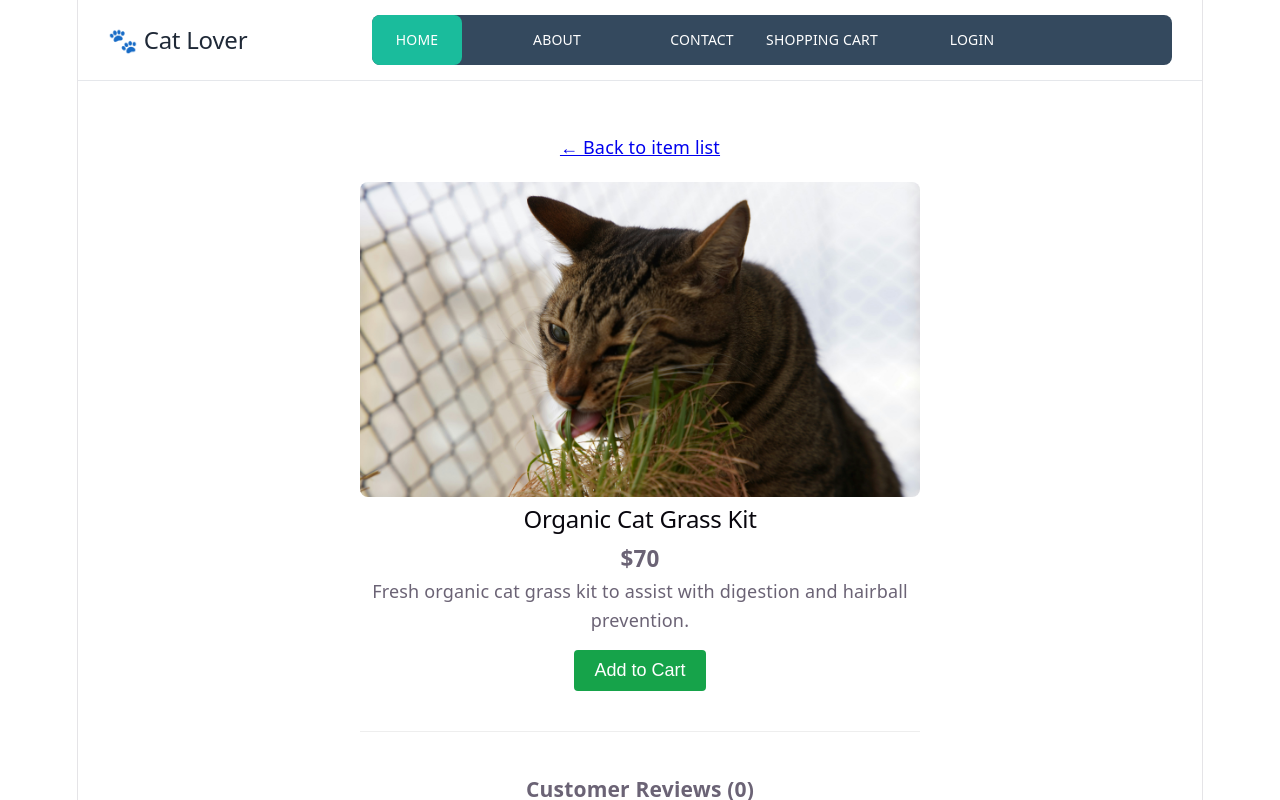
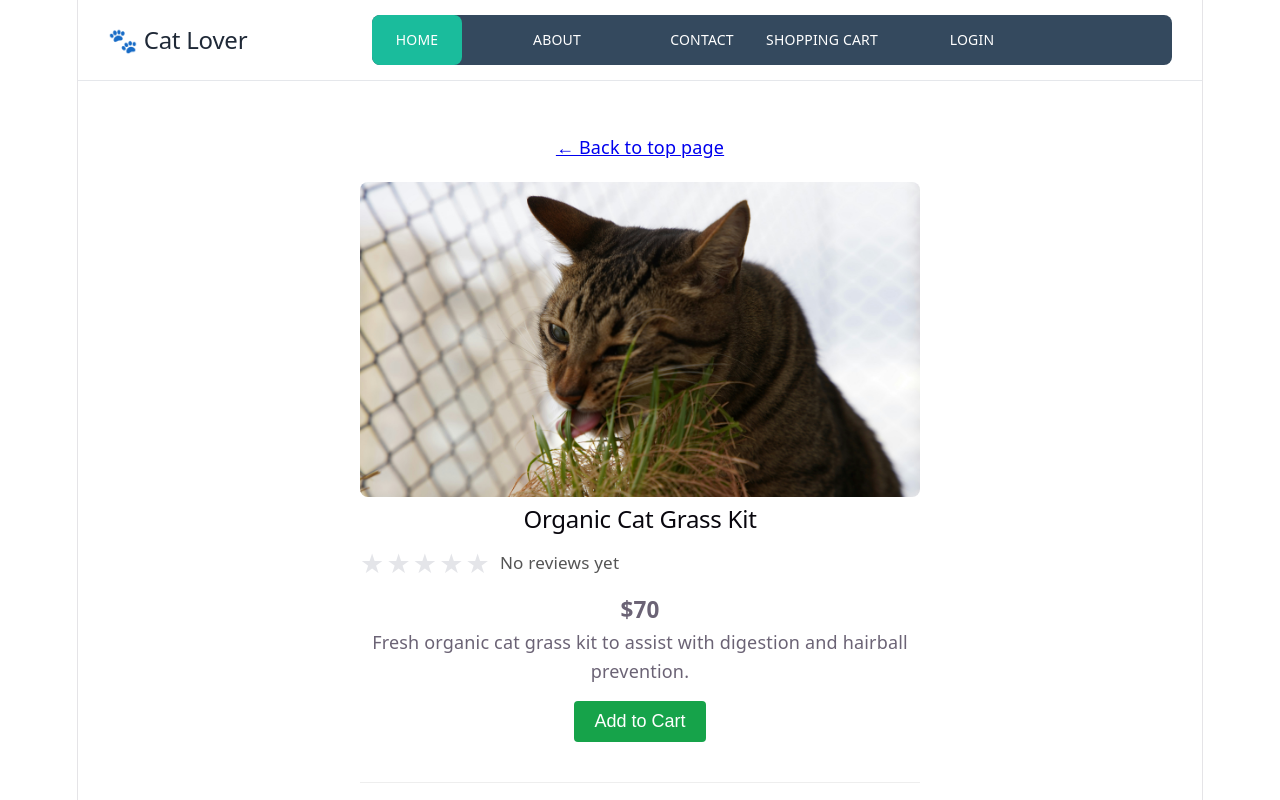
Before and after one commit to ShoheiK12/Cat_Lover, a React (Vite) app: page /items/1 in a window 1280 px wide. Shown: the top 800 px of the page. Built offline with nearby package versions, Linux system fonts and the light colour scheme.

Commit message:
Add avarage rating function

```diff
--- a/src/App.css
+++ b/src/App.css
@@ -305,6 +305,19 @@ main {
   color: #fff;
   text-decoration: none;
   border-radius: 4px;
+}
+
+.card-rating {
+  display: flex;
+  align-items: center;
+  justify-content: center;
+  gap: 6px;
+  margin: 6px 0;
+}
+
+.rating-count {
+  font-size: 0.85rem;
+  color: #666;
 }
 
 /* Search & Category Filter Controls */
@@ -1128,3 +1141,15 @@ dl.info dd {
 .star-rating-icon.empty {
   color: #e4e5e9;
 }
+
+.item-rating-summary {
+  display: flex;
+  align-items: center;
+  gap: 8px;
+  margin: 8px 0;
+}
+
+.rating-text {
+  font-size: 0.95rem;
+  color: #555;
+}
--- a/src/pages/Home.jsx
+++ b/src/pages/Home.jsx
@@ -7,6 +7,7 @@ import { useAuth } from '../context/AuthContext';
 import { useReviews } from '../context/ReviewContext';
 import { StarRating } from '../components/StarRating';
 import { ReviewHeader } from '../components/ReviewHeader';
+import AverageRating from '../../utils/reviewUtils';
 
 function Features() {
   const featureList = [
@@ -165,10 +166,21 @@ function Home() {
           </div>
         ) : (
           <div className="item-grid">
-            {filteredItems.map((item) => (
+            {filteredItems.map((item) => {
+            const { average, count } = AverageRating(reviews, item.id);
+
+            return (
               <div key={item.id} className="item-card">
                 <img src={item.image} alt={item.name} />
                 <h3>{item.name}</h3>
+
+                <div className="card-rating">
+                  <StarRating rating={Math.round(average)} readOnly />
+                  <span className="rating-count">
+                    {count > 0 ? `${average} (${count})` : 'New'}
+                  </span>
+                </div>
+
                 <p className="price">${item.price.toLocaleString()}</p>
                 <div className="card-buttons">
                   <Link to={`/items/${item.id}`} className="btn-detail">
@@ -182,7 +194,8 @@ function Home() {
                   </button>
                 </div>
               </div>
-            ))}
+            );
+           })}
           </div>
         )}
       </section>
--- a/src/pages/ItemDetail.jsx
+++ b/src/pages/ItemDetail.jsx
@@ -7,6 +7,7 @@ import { useReviews } from '../context/ReviewContext';
 import { StarRating } from '../components/StarRating';
 import { ReviewHeader } from '../components/ReviewHeader';
 import { useToast } from '../context/ToastContext';
+import AverageRating from '../../utils/reviewUtils';
 
 function ItemDetail() {
   const { id } = useParams();
@@ -17,6 +18,8 @@ function ItemDetail() {
 
   const [rating, setRating] = useState(5);
   const [comment, setComment] = useState('');
+
+  const { average, count } = AverageRating(reviews, id);
 
   const item = items.find((i) => i.id === id);
 
@@ -66,11 +69,19 @@ function ItemDetail() {
 
   return (
     <div className="page-container">
-      <Link to="/">← Back to item list</Link>
+      <Link to="/">← Back to top page</Link>
 
       <div className="item-detail-content">
         <img src={item.image} alt={item.name} />
         <h2>{item.name}</h2>
+
+        <div className="item-rating-summary">
+          <StarRating rating={Math.round(average)} readOnly />
+          <span className="rating-text">
+            {count > 0 ? `${average} / 5.0 (${count} reviews)` : 'No reviews yet'}
+          </span>
+        </div>
+
         <p className="price">${item.price.toLocaleString()}</p>
         <p>{item.description}</p>
 
--- /dev/null
+++ b/utils/reviewUtils.jsx
@@ -0,0 +1,13 @@
+function AverageRating(reviews, itemId) {
+  const itemReviews = reviews.filter((r) => String(r.itemId) === String(itemId));
+  if (itemReviews.length === 0) {
+    return { average: 0, count: 0 };
+  }
+
+  const sum = itemReviews.reduce((acc, r) => acc + Number(r.rating), 0);
+  const average = (sum / itemReviews.length).toFixed(1);
+
+  return { average: Number(average), count: itemReviews.length };
+}
+
+export default AverageRating;
```
